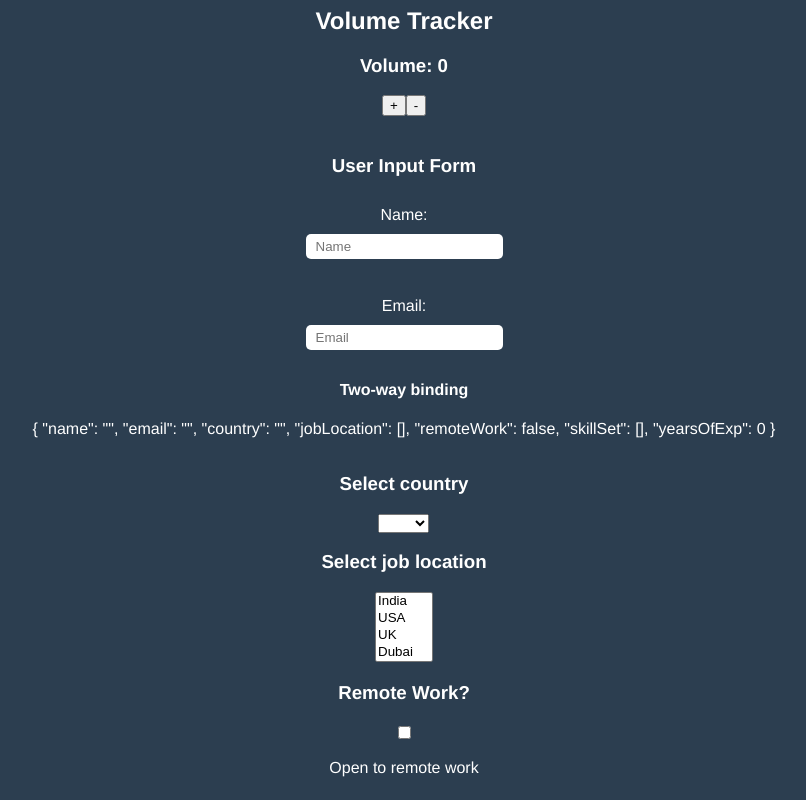
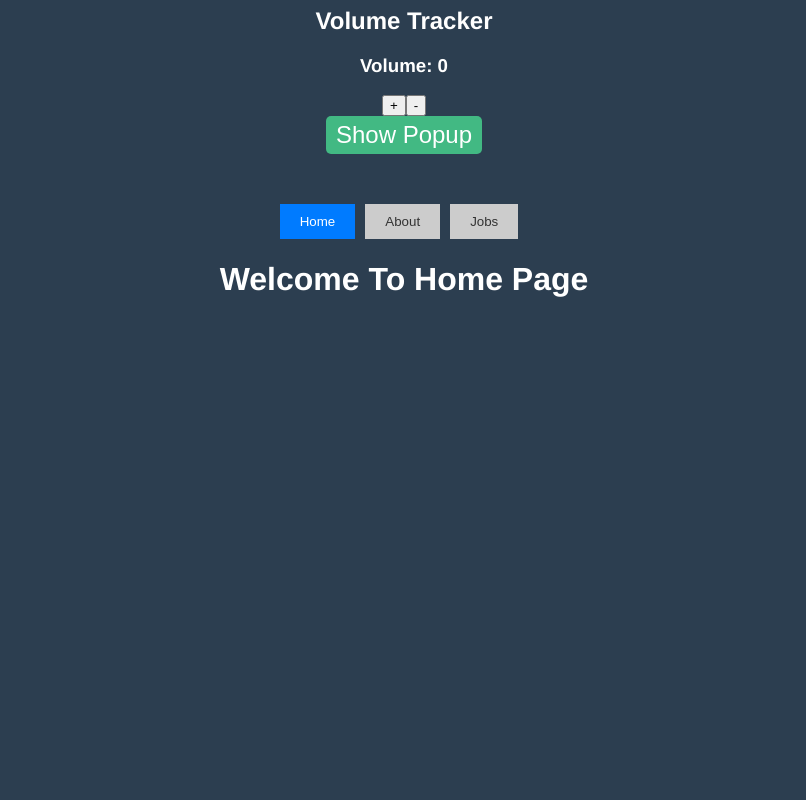
Before and after one commit to naveensing575/basic, a Vue app: page / in a window 1280 px wide. Shown: the part 720-1520 px from the top of the page, without its empty margins (236-1042 px from the left). After the commit the page ends 1039 px from the top, so only its background shows below. Built offline with nearby package versions, Linux system fonts and the light colour scheme.

Commit message:
add dynamic components

```diff
--- a/src/App.vue
+++ b/src/App.vue
@@ -21,7 +21,7 @@
     <button @click="volumeUp" class="btn">+</button>
     <button @click="volumeDown" class="btn">-</button>
   </div>
-  <UserForm />
+  <!-- <UserForm /> -->
   <div>
     <button class="modal-btn" @click="togglePopup">
       {{ ShowPopup ? "Hide Popup" : "Show Popup" }}
@@ -29,17 +29,20 @@
     <PopupModal v-if="ShowPopup" @close="togglePopup" />
   </div>
   <!-- <UserList /> -->
+  <MultipleTabs />
 </template>
 
 <script>
-import UserForm from "./components/UserForm.vue";
+// import UserForm from "./components/UserForm.vue";
 import PopupModal from "./components/PopupModal.vue";
+import MultipleTabs from "./components/MultipleTabs.vue";
 // import UserList from "./components/UserList.vue";
 export default {
   name: "App",
   components: {
-    UserForm,
+    // UserForm,
     PopupModal,
+    MultipleTabs,
     // UserList,
   },
   data() {
--- /dev/null
+++ b/src/components/MultipleTabs.vue
@@ -0,0 +1,49 @@
+<template>
+  <div class="tab">
+    <button @click="active = 'HomeTab'" :class="{ active: active === 'HomeTab' }">Home</button>
+    <button @click="active = 'AboutTab'" :class="{ active: active === 'AboutTab' }">About</button>
+    <button @click="active = 'JobsTab'" :class="{ active: active === 'JobsTab' }">Jobs</button>
+
+    <component :is="active" />
+  </div>
+</template>
+
+<script>
+import HomeTab from "./Tabs/HomeTab.vue";
+import AboutTab from "./Tabs/AboutTab.vue";
+import JobsTab from "./Tabs/JobsTab.vue";
+
+export default {
+  name: "MultipleTabs",
+  components: {
+    HomeTab,
+    AboutTab,
+    JobsTab,
+  },
+  data() {
+    return {
+      active: "HomeTab",
+    };
+  },
+};
+</script>
+
+<style scoped>
+.tab {
+  margin-top: 50px;
+}
+
+.tab button {
+  padding: 10px 20px;
+  margin-right: 10px;
+  border: none;
+  background-color: #ccc;
+  color: #333;
+  cursor: pointer;
+}
+
+.tab button.active {
+  background-color: #007bff;
+  color: #fff;
+}
+</style>
--- /dev/null
+++ b/src/components/Tabs/AboutTab.vue
@@ -0,0 +1,11 @@
+<template>
+  <h1>Welcome To About Page</h1>
+</template>
+
+<script>
+export default {
+  name: "AboutTab",
+};
+</script>
+
+<style></style>
--- /dev/null
+++ b/src/components/Tabs/HomeTab.vue
@@ -0,0 +1,11 @@
+<template>
+  <h1>Welcome To Home Page</h1>
+</template>
+
+<script>
+export default {
+  name: "HomeTab",
+};
+</script>
+
+<style></style>
--- /dev/null
+++ b/src/components/Tabs/JobsTab.vue
@@ -0,0 +1,11 @@
+<template>
+  <h1>Welcome To Job Portal</h1>
+</template>
+
+<script>
+export default {
+  name: "JobsTab",
+};
+</script>
+
+<style></style>
```
